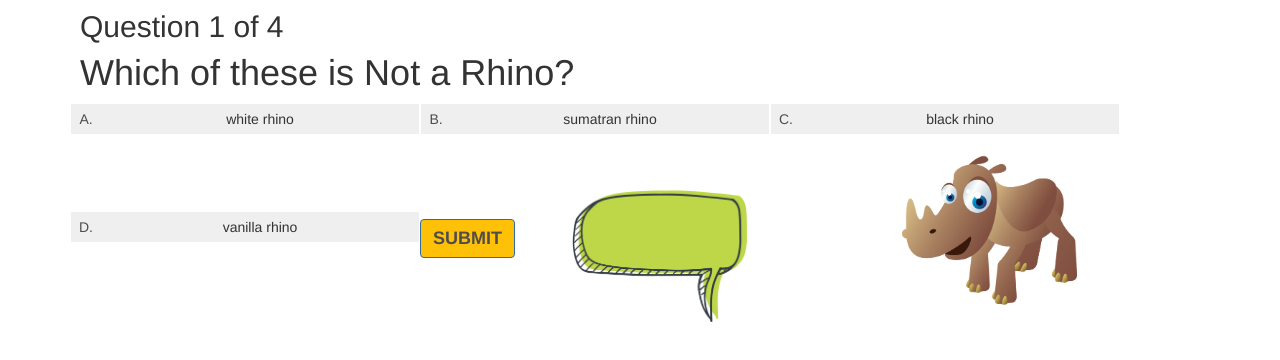
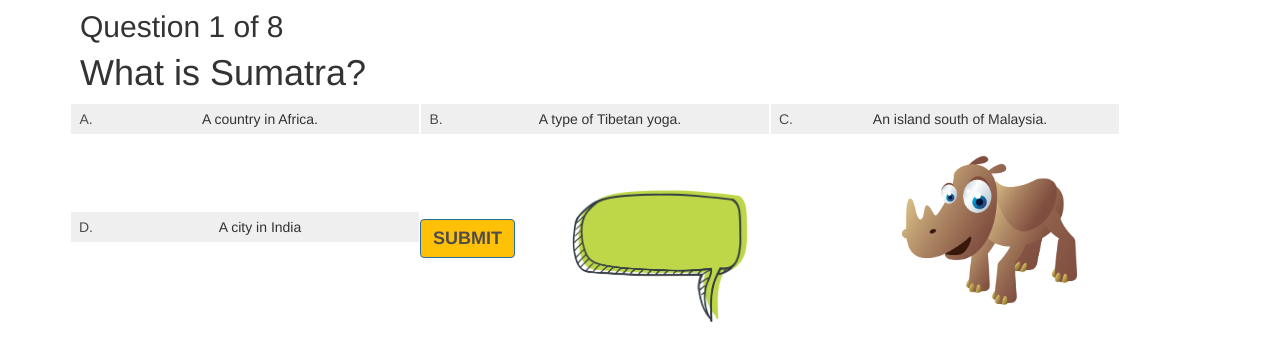
Before and after one commit to zachwhitedev/sumatran-rhino-zh, a React (Create React App) app in the folder frontend/: page / in a window 1280 px wide. Shown: the top 360 px of the page. Built offline with nearby package versions, Linux system fonts and the light colour scheme.

Commit message:
updates questions

```diff
--- a/frontend/src/App.js
+++ b/frontend/src/App.js
@@ -12,7 +12,7 @@ import {
   SET_ERROR,
   SET_SHOW_RESULTS,
   RESET_QUIZ,
-    SUBMIT_FORM,
+  SUBMIT_FORM
 } from './reducers/types.js';
 import quizReducer from './reducers/QuizReducer';
 
@@ -22,42 +22,77 @@ function App() {
   const questions = [
     {
       id: 1,
-            question: 'Which of these is Not a Rhino?',
-            answer_a:
-                'white rhino',
-            answer_b: 'sumatran rhino',
-            answer_c:
-                "black rhino",
-            answer_d: 'vanilla rhino',
-            correct_answer: 'd',
+      question: 'What is Sumatra?',
+      answer_a: 'A country in Africa.',
+      answer_b: 'A type of Tibetan yoga.',
+      answer_c: 'An island south of Malaysia.',
+      answer_d: 'A city in India',
+      correct_answer: 'c'
     },
     {
       id: 2,
-            question: 'What continent do rhinos live on?',
-            answer_a: 'North America',
-            answer_b: 'Antarctica',
-            answer_c: 'Mexico City',
-            answer_d: 'Africa and Asia',
-            correct_answer: 'd',
+      question: 'Do rhinos have one or two horns?',
+      answer_a: '1',
+      answer_b: '2',
+      answer_c: '3',
+      answer_d: 'a & b (depends on the species!)',
+      correct_answer: 'd'
     },
     {
       id: 3,
-            question: 'How much does a rhino weigh?',
-            answer_a: '80 lbs.',
-            answer_b: 'Your mom.',
-            answer_c: '3000 lbs.',
-            answer_d: '5000 lbs.',
-            correct_answer: 'd',
+      question: 'On average, how much does a Sumatran rhino weigh?',
+      answer_a: '1000-2000 lbs. (smallest rhino in the world!)',
+      answer_b: '2000-3000 lbs.',
+      answer_c: '3000-4000 lbs. (they are HUGE!)',
+      answer_d: 'About the size of a rhino.',
+      correct_answer: 'a'
     },
     {
       id: 4,
-            question: 'How much does a rhino weigh bitch?',
-            answer_a: '80 lbs.',
-            answer_b: 'Your mom.',
-            answer_c: '3000 lbs.',
-            answer_d: '5000 lbs.',
-            correct_answer: 'd',
+      question: 'A Sumatran rhino\'s hide is...',
+      answer_a: 'tough and gray',
+      answer_b: 'dark green and scaly',
+      answer_c: 'red-brown with patches of hair',
+      answer_d: 'pink and shiny',
+      correct_answer: 'c'
     },
+    {
+      id: 5,
+      question: 'How many Sumatran rhinos are in the world?',
+      answer_a: 'None- they\'re extinct!',
+      answer_b: 'Fewer than 100.',
+      answer_c: 'Between 100-200',
+      answer_d: '10 jabillion.',
+      correct_answer: 'b'
+    },
+    {
+      id: 6,
+      question: 'Why do Sumatran rhinos like mud so much?',
+      answer_a: 'It exfoliates their pores, preventing acne.',
+      answer_b: 'It keeps their hide cool!',
+      answer_c: 'It protects them from insects.',
+      answer_d: 'Both b & c',
+      correct_answer: 'd'
+    },
+    {
+      id: 7,
+      question: 'What does a Sumatran rhino eat?',
+      answer_a: 'Klondike bars.',
+      answer_b: 'Human flesh. They are blood-thirsty maneaters.',
+      answer_c: 'Twigs and berries, with a love for mangos and figs!',
+      answer_d: 'Omnivorous- they\ll eat whatever comes their way.',
+      correct_answer: 'c'
+    },
+    {
+      id: 8,
+      question: 'How fast is a Sumatran rhino?',
+      answer_a: '5-10 mph',
+      answer_b: '25 mph- a bit faster than a human.',
+      answer_c: '30-35mph- faster than Usain Bolt!',
+      answer_d: '767 mph- the speed of sound.',
+      correct_answer: 'b'
+    },
+
   ];
 
   const initialState = {
@@ -72,7 +107,14 @@ function App() {
   };
 
   const [state, dispatch] = useReducer(quizReducer, initialState);
-    const {currentQuestion, currentAnswer, answers, showResults, error, isSubmitting} = state;
+  const {
+    currentQuestion,
+    currentAnswer,
+    answers,
+    showResults,
+    error,
+    isSubmitting
+  } = state;
 
   const question = questions[currentQuestion];
 
@@ -81,16 +123,16 @@ function App() {
       return;
     }
 
-        return <div className="error">{error}</div>;
+    return <div className='error'>{error}</div>;
   };
 
   const renderResultMark = (question, answer) => {
     if (question.correct_answer === answer.answer) {
       state.score++;
-            return <span className="correct">Correct</span>;
+      return <span className='correct'>Correct</span>;
     }
 
-        return <span className="failed">Incorrect</span>;
+    return <span className='failed'>Incorrect</span>;
   };
 
   const renderResultsData = () => {
@@ -109,69 +151,64 @@ function App() {
 
   const restart = () => {
     state.score = 0;
-        dispatch({type: RESET_QUIZ});
+    dispatch({ type: RESET_QUIZ });
   };
 
   const next = () => {
-        const answer = {questionId: question.id, answer: currentAnswer};
+    const answer = { questionId: question.id, answer: currentAnswer };
 
     if (!currentAnswer) {
-            dispatch({type: SET_ERROR, error: 'Please select an option'});
+      dispatch({ type: SET_ERROR, error: 'Please select an option' });
       return;
     }
 
     answers.push(answer);
-        dispatch({type: SET_ANSWERS, answers});
-        dispatch({type: SET_CURRENT_ANSWER, currentAnswer: ''});
+    dispatch({ type: SET_ANSWERS, answers });
+    dispatch({ type: SET_CURRENT_ANSWER, currentAnswer: '' });
 
     if (currentQuestion + 1 < questions.length) {
       dispatch({
         type: SET_CURRENT_QUESTION,
-                currentQuestion: currentQuestion + 1,
+        currentQuestion: currentQuestion + 1
       });
       return;
     }
 
-        dispatch({type: SET_SHOW_RESULTS, showResults: true});
+    dispatch({ type: SET_SHOW_RESULTS, showResults: true });
   };
 
-    const submitForm =() => {
+  const submitForm = () => {
     state.score -= state.score;
-      dispatch({type: SUBMIT_FORM, isSubmitting: true});
+    dispatch({ type: SUBMIT_FORM, isSubmitting: true });
     return;
   };
 
   if (showResults) {
     return (
-            <div className="container results">
+      <div className='container results'>
         <h2>Results</h2>
         <ul>{renderResultsData()}</ul>
         <h3>Score: {state.score} </h3>
-                <button className="btn btn-primary" onClick={restart}>
+        <button className='btn btn-primary' onClick={restart}>
           Restart
         </button>
-                <button onClick={submitForm}>
-                  Submit Score!
-                </button>
-                {isSubmitting ? <SubmitForm userscore={state.score}/> : null}
+        <button onClick={submitForm}>Submit Score!</button>
+        {isSubmitting ? <SubmitForm userscore={state.score} /> : null}
       </div>
     );
   } else {
     return (
-            <QuizContext.Provider value={{state, dispatch}}>
-                <div className="container">
-                    <Progress
-                        total={questions.length}
-                        current={currentQuestion + 1}
-                    />
+      <QuizContext.Provider value={{ state, dispatch }}>
+        <div className='container'>
+          <Progress total={questions.length} current={currentQuestion + 1} />
           <Question />
           {renderError()}
           <Answers />
-                    <button className="btn btn-primary" onClick={next}>
+          <button className='btn btn-primary' onClick={next}>
             Submit
           </button>
-                    <img className='hello' src = {require("./image/textBubble.png")} />
-                    <img className='goodbye' src = {require("./image/rhino.png")} />
+          <img className='hello' src={require('./image/textBubble.png')} />
+          <img className='goodbye' src={require('./image/rhino.png')} />
         </div>
       </QuizContext.Provider>
     );
```
Lines whose indentation alone changed are shown as unchanged.
